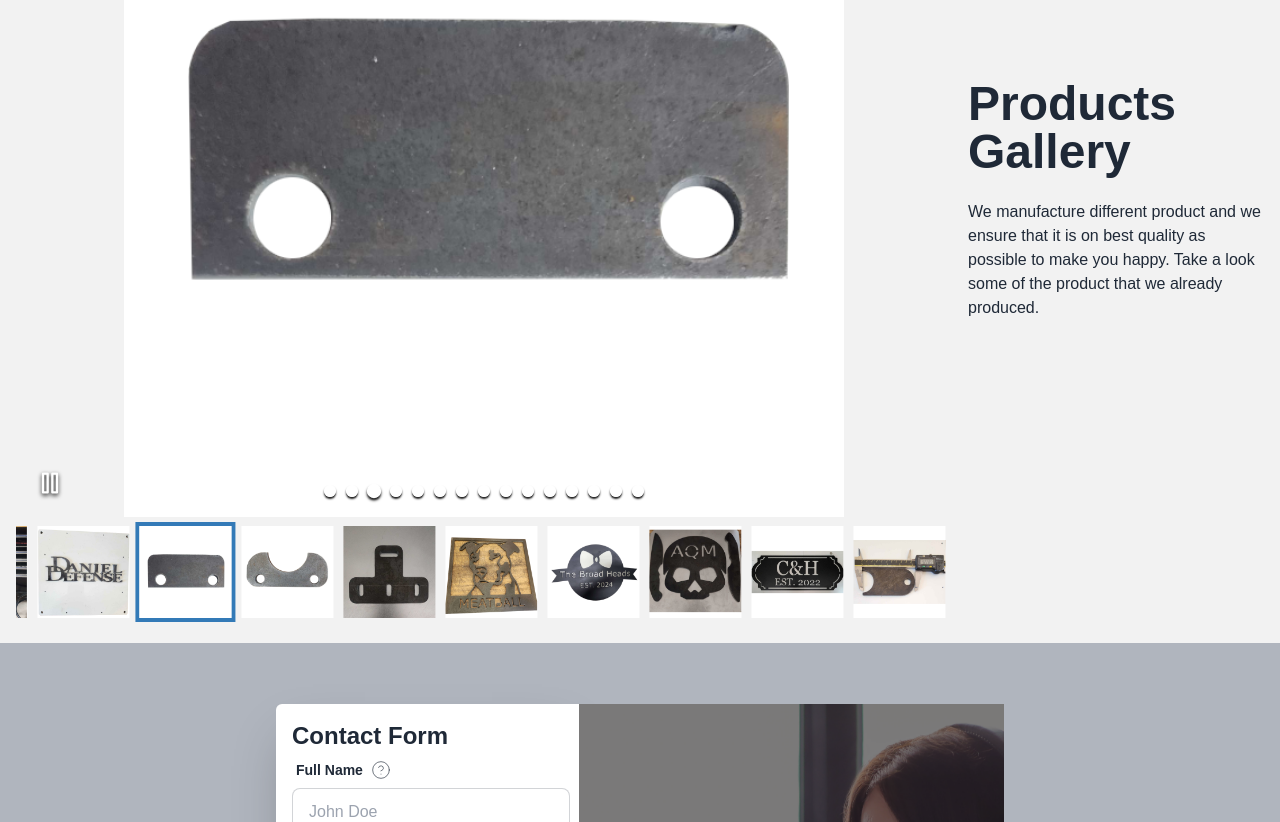
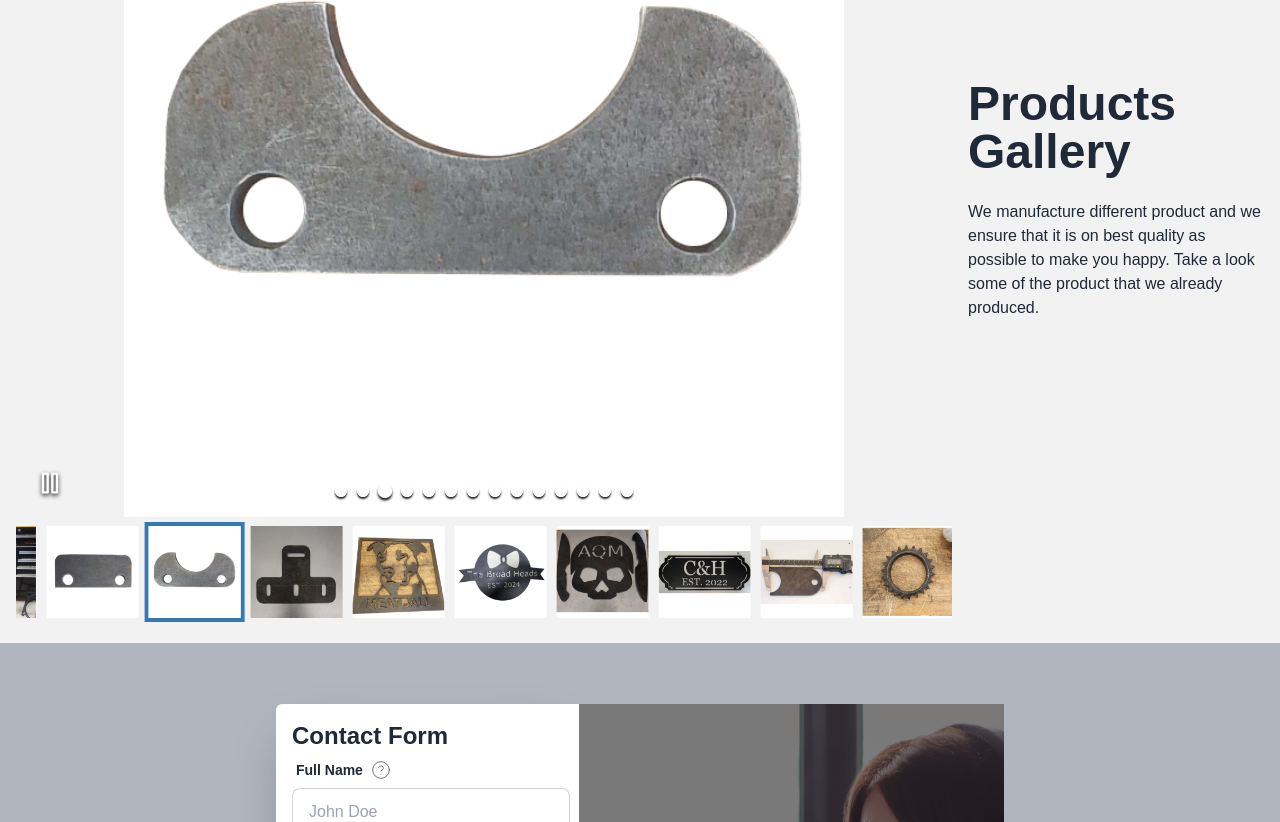
Before and after one commit to Ejayz/aqm-parts, a Next.js app: page / in a window 1280 px wide. Shown: the part 1135-1957 px from the top of the page. Built offline with nearby package versions, Linux system fonts and the light colour scheme.

Commit message:
Update ProductView.tsx

```diff
--- a/components/VIEW/ProductView.tsx
+++ b/components/VIEW/ProductView.tsx
@@ -6,10 +6,10 @@ export default function Product() {
       original: "/img/aqmproducts/Anchor.png",
       thumbnail: "/img/aqmproducts/Anchor.png",
     },
-    {
-      original: "/img/aqmproducts/DanielDefense.png",
-      thumbnail: "/img/aqmproducts/DanielDefense.png",
-    },
+   // {
+  //    original: "/img/aqmproducts/DanielDefense.png",
+  //    thumbnail: "/img/aqmproducts/DanielDefense.png",
+//    },
     {
       original: "/img/aqmproducts/Hooks.png",
       thumbnail: "/img/aqmproducts/Hooks.png",
```
